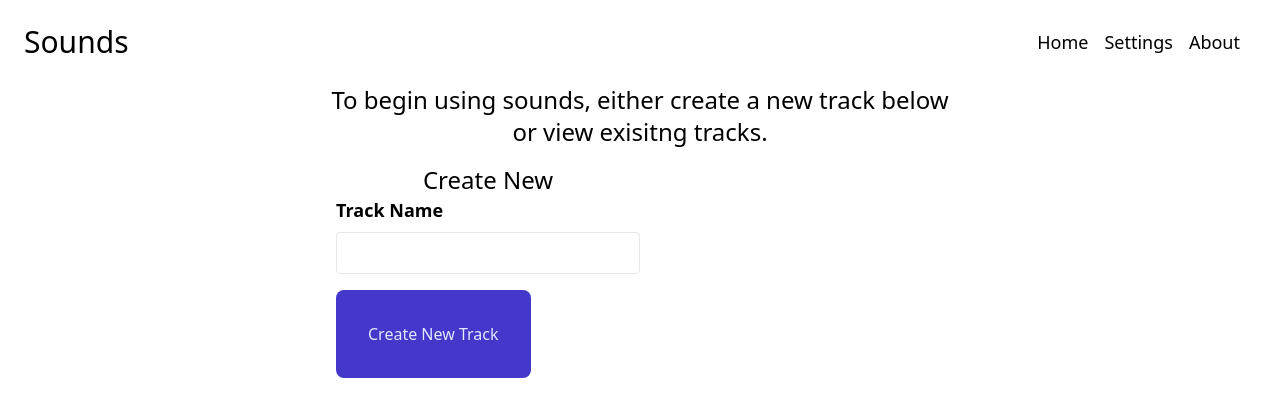
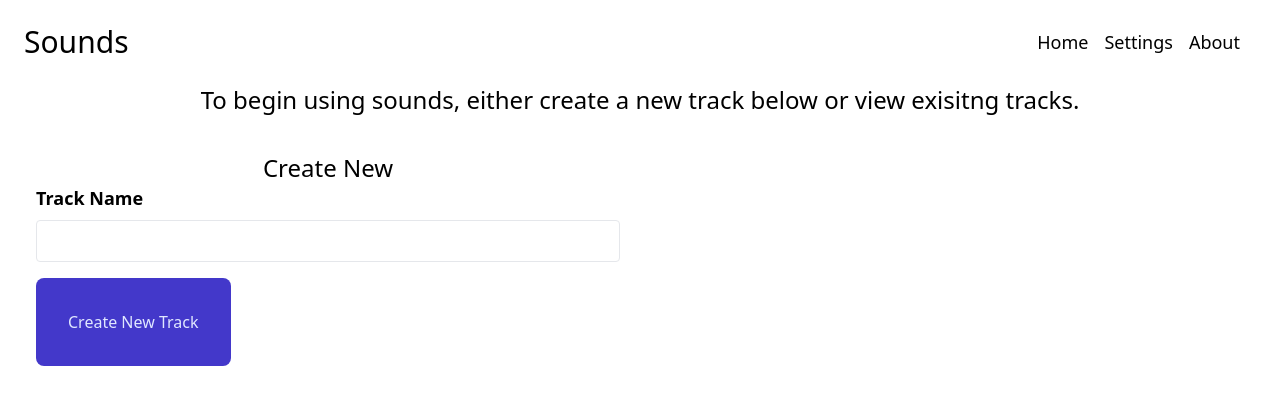
Before and after one commit to pigilwin/auditory, a React (Create React App) app: page / in a window 1280 px wide. Both pictures are taken after a click on the button "Lets Begin". Shown: the top 416 px of the page. Built offline with nearby package versions, Linux system fonts and the light colour scheme.

Commit message:
Load now looks better with spacing and button placement

```diff
--- a/src/builder/begin/Begin.tsx
+++ b/src/builder/begin/Begin.tsx
@@ -3,9 +3,9 @@ import { LoadPanel } from "./Load";
 
 export const Begin = (): JSX.Element => {
     return (
-        <div className="mx-auto w-1/2">
+        <div className="mx-auto">
             <h1 className="text-2xl text-center">To begin using sounds, either create a new track below or view exisitng tracks.</h1>
-            <div className="flex flex-row p-4">
+            <div className="grid grid-cols-2 grid-flow-col p-4">
                 <CreateNew/>
                 <LoadPanel/>
             </div>
--- a/src/builder/begin/CreateNew.tsx
+++ b/src/builder/begin/CreateNew.tsx
@@ -41,7 +41,7 @@ export const CreateNew = (): JSX.Element => {
 
 
     return (
-        <div className="container w-1/2">
+        <div className="container p-5">
             <h1 className="text-2xl w-full text-center">Create New</h1>
             <TextSingleLineInput
                 error={errors.trackName}
--- a/src/builder/begin/Load.tsx
+++ b/src/builder/begin/Load.tsx
@@ -28,9 +28,9 @@ export const LoadPanel = (): JSX.Element | null => {
     }
 
     return (
-        <div className="container w-1/2 flex flex-wrap overflow-hidden">
+        <div className="w-full flex flex-wrap overflow-hidden">
             <h1 className="text-2xl w-full text-center">Load</h1>
-            <ul className="justify-center ml-2">
+            <ul className="justify-center ml-2 w-full">
                 {elements}
             </ul>
         </div>
@@ -58,14 +58,10 @@ const SavedTrackListItem = ({id, name, date}: SavedTrackListItemProps): JSX.Elem
     };
 
     return (
-        <li className="p-4 w-full mx-auto flex flex-row shadow-md rounded-md bg-gray-300">
-            <div className="w-1/3 p-2 my-auto">
-                <h4 className="text-center text-2xl">{name}</h4>
-            </div>
-            <div className="w-1/3 p-2 text-center">
+        <li className="p-2 w-full shadow-md rounded-md bg-gray-300">
+            <h4 className="text-center text-2xl">{name}</h4>
+            <div className="grid grid-cols-2 p-2 gap-4">
                 <Button disabled={false} title="Load Track" onClick={clickHandler}/>
-            </div>
-            <div className="w-1/3 p-2 text-center">
                 <DeleteButton disabled={false} title="Delete Track" onClick={deleteHandler}/>
             </div>
         </li>
```
